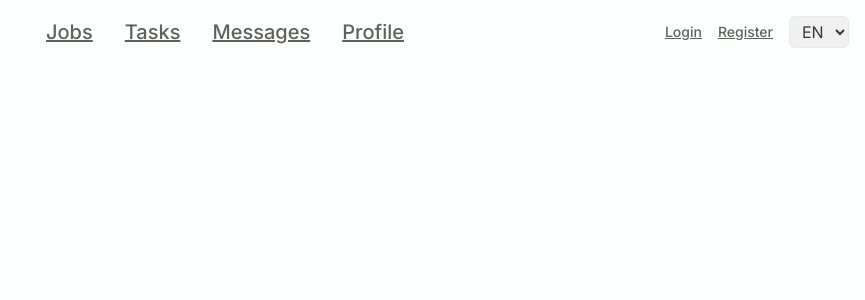
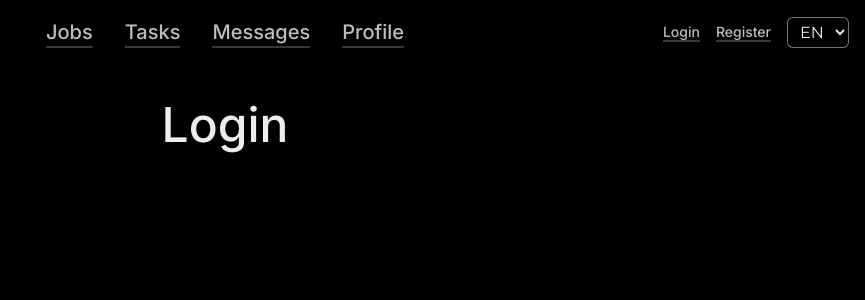
Before and after one commit to kristzz/kursadarbs, a Next.js app in the folder frontend/: page /en/auth/login in a window 1280 px wide. Shown: the top 300 px of the page, without its empty margins (415-1280 px from the left). Built offline with nearby package versions, Linux system fonts and the light colour scheme.

Commit message:
design changes

```diff
--- a/frontend/package.json
+++ b/frontend/package.json
@@ -10,7 +10,8 @@
   },
   "dependencies": {
     "axios": "^1.7.9",
-    "next": "15.0.3",
+    "lucide-react": "^0.471.0",
+    "next": "^15.1.4",
     "next-intl": "^3.26.1",
     "react": "19.0.0-rc-66855b96-20241106",
     "react-dom": "19.0.0-rc-66855b96-20241106"
--- a/frontend/src/app/[locale]/auth/login/page.tsx
+++ b/frontend/src/app/[locale]/auth/login/page.tsx
@@ -4,7 +4,8 @@ export default function Login() {
   const t = useTranslations('Login');
 
   return (
-    <main className="flex min-h-screen flex-col items-center justify-between p-24">
+    <main className="flex flex-col items-center justify-between">
+      <h1>{t('title')}</h1>
         <form>
 
         </form>
--- a/frontend/src/app/[locale]/layout.tsx
+++ b/frontend/src/app/[locale]/layout.tsx
@@ -21,21 +21,22 @@ export default async function RootLayout({
   children: React.ReactNode;
   params: { locale: string };
 }>) {
-  const locale = params.locale ?? 'en';
+  const { locale = 'en' } = await Promise.resolve(params);
 
   let messages;
   try {
-    messages = await getMessages(locale);
+    messages = await getMessages({ locale });
   } catch (error) {
     notFound();
   }
+
 
   return (
     <html lang={locale}>
       <body className={inter.className}>
         <NextIntlClientProvider messages={messages} locale={locale}>
           <Navbar locale={locale} />
-          {children}
+          <div className="pt-24">{children}</div>
         </NextIntlClientProvider>
       </body>
     </html>
--- a/frontend/src/app/[locale]/not-found.tsx
+++ b/frontend/src/app/[locale]/not-found.tsx
@@ -5,7 +5,7 @@ export default function NotFoundPage() {
   const t = useTranslations('NotFound');
 
   return (
-    <div className="flex flex-col items-center justify-center min-h-screen">
+    <div className="flex flex-col items-center justify-center">
       <h1 className="text-4xl font-bold mb-4">{t('title')}</h1>
       <p className="text-xl mb-8">{t('description')}</p>
       <Link href="/" className="text-blue-500 hover:underline">
--- a/frontend/src/app/[locale]/page.tsx
+++ b/frontend/src/app/[locale]/page.tsx
@@ -4,7 +4,7 @@ export default function Home() {
   const t = useTranslations('Home');
 
   return (
-    <main className="flex min-h-screen flex-col items-center justify-between p-24">
+    <main className="flex flex-col items-center justify-center gap-8 w-full max-w-[85%] sm:max-w-[70%] lg:max-w-[55%] mx-auto">
       <h1 className="text-4xl font-bold">{t('title')}</h1>
       <p className="text-xl">{t('description')}</p>
     </main>
--- a/frontend/src/app/globals.css
+++ b/frontend/src/app/globals.css
@@ -5,15 +5,11 @@
 @tailwind utilities;
 
 :root {
-  --background: #fdfffe;
-  --foreground: #242521;
-}
-
-@media (prefers-color-scheme: dark) {
-  :root {
-    --background: #26211f;
-    --foreground: #f3f1f1;
-  }
+  --background: #000000;
+  --foreground: #ededed;
+  --primaryc: #5c1a8c;
+  --secondaryc: #2d2969;
+  --accentc: #89239e;
 }
 
 body {
@@ -46,10 +42,35 @@ a {
   font-size: 1.125rem;
   line-height: 1.6;
   font-weight: 500;
-  text-decoration: underline;
-  text-decoration-style: solid;
+  text-decoration: none;
+  color: var(--foreground);
+  position: relative;
   opacity: 80%;
 }
+
+a::before {
+  content: "";
+  background: linear-gradient(to right, var(--foreground) 45%, rgba(237, 237, 237, 0.3) 55%);
+  background-size: 220% 100%;
+  background-position: 100% 50%;
+  width: 100%;
+  height: 2px;
+  position: absolute;
+  left: 0;
+  bottom: 0;
+  background-repeat: no-repeat;
+  transition: .3s ease-out;
+}
+
+a:hover::before {
+  background-position: 0% 50%;
+}
+
+a:focus::before {
+  background: linear-gradient(to right, var(--primaryc) 100%, rgba(137, 35, 158, 0.3) 55%);
+  background-position: 0% 50%;
+}
+
 
 @media (min-width: 640px) {
   h1 {
--- a/frontend/src/components/navbar.tsx
+++ b/frontend/src/components/navbar.tsx
@@ -2,9 +2,10 @@
 
 import { useTranslations } from "next-intl";
 import Link from "next/link";
-import {useState, useEffect} from "react";
+import { useState, useEffect } from "react";
 import { usePathname, useRouter } from "next/navigation";
 import React, { ChangeEvent } from "react";
+import { Menu, X } from 'lucide-react';
 
 const Navbar = ({ locale }: { locale: string }) => {
   const t = useTranslations("NavbarLinks");
@@ -12,6 +13,7 @@ const Navbar = ({ locale }: { locale: string }) => {
   const router = useRouter();
 
   const [isAuthenticated, setIsAuthenticated] = useState(false);
+  const [isMenuOpen, setIsMenuOpen] = useState(false);
 
   const handleLanguageChange = (e: ChangeEvent<HTMLSelectElement>) => {
     const newLocale = e.target.value as string;
@@ -24,37 +26,67 @@ const Navbar = ({ locale }: { locale: string }) => {
     setIsAuthenticated(cookies.includes("authToken"));
   }, []);
 
+  const closeMenu = () => setIsMenuOpen(false);
 
   return (
-    <header className="flex w-full p-4 items-center justify-between dark:bg-darkBrown opacity-60 hover:opacity-90 duration-300">
+    <div className="relative">
+      {isMenuOpen && (
+        <div
+          className="fixed inset-0 bg-backgroundc opacity-50 z-10"
+          onClick={closeMenu}
+        ></div>
+      )}
+
+      <header className="fixed w-full p-4 items-center justify-between bg-transparent z-20 flex">
         <div className="w-20"></div>
-      <nav className="flex justify-center gap-8 flex-grow">
-        <Link href={`/${locale}/jobs`} className="hover:text-lightbrown dark:hover:text-darkGreen duration-150">{t("jobs")}</Link>
-        <Link href={`/${locale}/tasks`} className="hover:text-lightbrown dark:hover:text-darkGreen duration-150">{t("tasks")}</Link>
-        <Link href={`/${locale}/messages`} className="hover:text-lightbrown dark:hover:text-darkGreen duration-150">{t("messages")}</Link>
-        <Link href={`/${locale}/profile`} className="hover:text-lightbrown dark:hover:text-darkGreen duration-150">{t("profile")}</Link>
+
+        <nav className="flex justify-center gap-8 flex-grow hidden lg:flex">
+          <Link href={`/${locale}/jobs`} className="duration-150">{t("jobs")}</Link>
+          <Link href={`/${locale}/tasks`} className="duration-150">{t("tasks")}</Link>
+          <Link href={`/${locale}/messages`} className="duration-150">{t("messages")}</Link>
+          <Link href={`/${locale}/profile`} className="duration-150">{t("profile")}</Link>
         </nav>
+
         <div className="w-20 flex justify-end items-center gap-4">
-        {!isAuthenticated ? (
+          {!isAuthenticated && (
             <>
-            <Link href={`/${locale}/auth/login`} className="text-sm hover:text-lightbrown dark:hover:text-darkGreen duration-150">{t("login")}</Link>
-            <Link href={`/${locale}/auth/register`} className="text-sm hover:text-lightbrown dark:hover:text-darkGreen duration-150">{t("register")}</Link>
+              <Link href={`/${locale}/auth/login`} className="text-sm duration-150">{t("login")}</Link>
+              <Link href={`/${locale}/auth/register`} className="text-sm duration-150 hidden sm:inline-block">{t("register")}</Link>
             </>
-        ) : (
-          <></>
           )}
 
           <select
             value={locale}
             onChange={handleLanguageChange}
             aria-label={t("selectLanguage")}
-          className="border text-lightGray rounded-md px-2 py-1 focus:ring-2 focus:ring-lightbrown dark:border-darkGreen dark:text-darkWhite dark:bg-darkBrown dark:focus:ring-darkGreen duration-150"
+            className="text-textc bg-backgroundc rounded-md px-2 py-1 focus:ring-2 focus:ring-primaryc duration-150 font-sans"
+            style={{ border: "1px solid rgba(237, 237, 237, 0.5)" }}
           >
             <option value="en">EN</option>
             <option value="lv">LV</option>
           </select>
+
+          <button
+            className="lg:hidden text-cgray"
+            onClick={() => setIsMenuOpen(!isMenuOpen)}
+            aria-label="Toggle menu"
+          >
+            {isMenuOpen ? <X size={24} /> : <Menu size={24} />}
+          </button>
         </div>
       </header>
+
+      {isMenuOpen && (
+        <div className="lg:hidden fixed top-16 left-0 w-full bg-cblack bg-opacity-80 p-4 pb-16 z-20">
+          <nav className="flex flex-col items-center gap-4">
+            <Link href={`/${locale}/jobs`} className="duration-150" onClick={closeMenu}>{t("jobs")}</Link>
+            <Link href={`/${locale}/tasks`} className="duration-150" onClick={closeMenu}>{t("tasks")}</Link>
+            <Link href={`/${locale}/messages`} className="duration-150" onClick={closeMenu}>{t("messages")}</Link>
+            <Link href={`/${locale}/profile`} className="duration-150" onClick={closeMenu}>{t("profile")}</Link>
+          </nav>
+        </div>
+      )}
+    </div>
   );
 };
 
--- a/frontend/src/messages/en.json
+++ b/frontend/src/messages/en.json
@@ -9,15 +9,14 @@
       "selectLanguage": "Select language"
     },
     "Home": {
-      "title": "Welcome to Paidn",
-      "description": "Where a perfect job finds you"
+      "title": "Where a perfect job finds you",
+      "description": "Paidn provides an all-in-one platform where job seekers can explore listings, apply directly, communicate with recruiters, build their resumes, complete tasks, and engage in video calls — all in one place."
     },
     "NotFound": {
       "title": "Page Not Found",
       "description": "Sorry, the page you are looking for does not exist.",
       "backHome": "Go back to homepage"
     },
-
     "Login":{
       "title": "Login",
       "email": "Email",
--- a/frontend/src/messages/lv.json
+++ b/frontend/src/messages/lv.json
@@ -10,14 +10,13 @@
     },
     "Home": {
       "title": "Laipni lūdzam Paidn",
-      "description": "Kur ideāls darbs atrod jūs"
+      "description": "Paidn nodrošina vienotu platformu, kur jūs varat apskatīt vakances, pieteikties tām, sazināties ar darba devējiem, veidot savus CV, pildīt uzdevumus un piedalīties videozvanos – viss vienuviet."
     },
     "NotFound": {
       "title": "Lapa Nav Atrasta",
       "description": "Atvainojiet, meklētā lapa neeksistē.",
       "backHome": "Atgriezties uz sākumlapu"
     },
-
     "Login":{
       "title": "Ienākt",
       "email": "E-pasts",
--- a/frontend/tailwind.config.ts
+++ b/frontend/tailwind.config.ts
@@ -11,21 +11,15 @@ export default {
     extend: {
       screens: {
         sm: "640px",    // Mobile screens
-        md: "768px",    // Tablet portrait mode
         lg: "1024px",   // Tablet landscape mode
         xl: "1280px",   // Desktop screens
-        "2xl": "1536px", // Large desktops
       },
       colors: {
-        // dark mode
-        darkBrown: '#26211f',
-        darkWhite: '#f3f1f1',
-        darkGreen: '#4ba975',
-
-        // light mode
-        lightWhite: '#fdfffe',
-        lightGray: '#242521',
-        lightbrown: '#93603f',
+        backgroundc: '#000000',
+        textc: '#ededed',
+        primaryc: '#5c1a8c',
+        secondaryc: '#2d2969',
+        accentc: '#89239e',
       },
       fontFamily: {
         sans: ['Montserrat', 'sans-serif'],
```
Also changed, not shown: 1 other file (tests, documents, lock files or other folders). Lines whose indentation alone changed are shown as unchanged.
